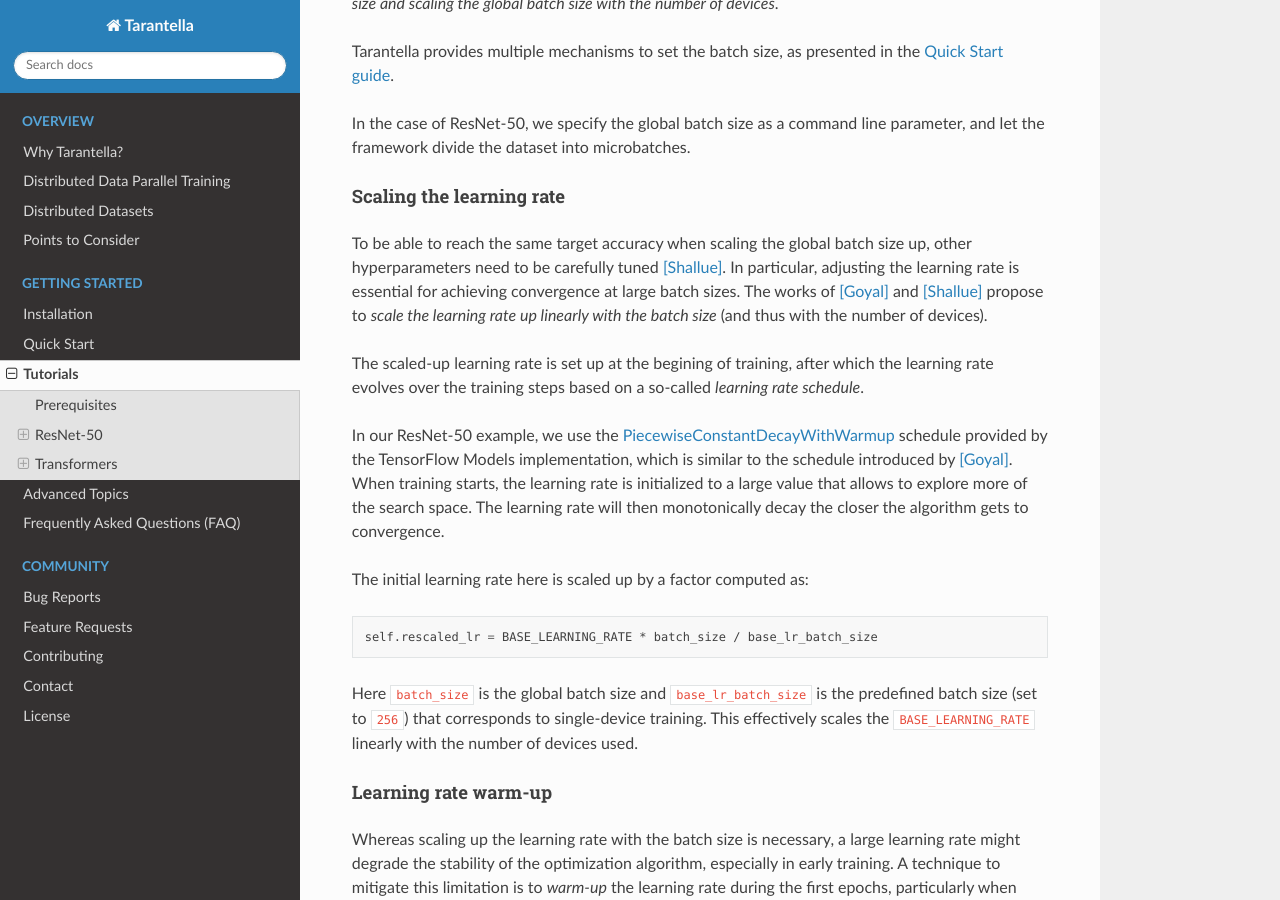
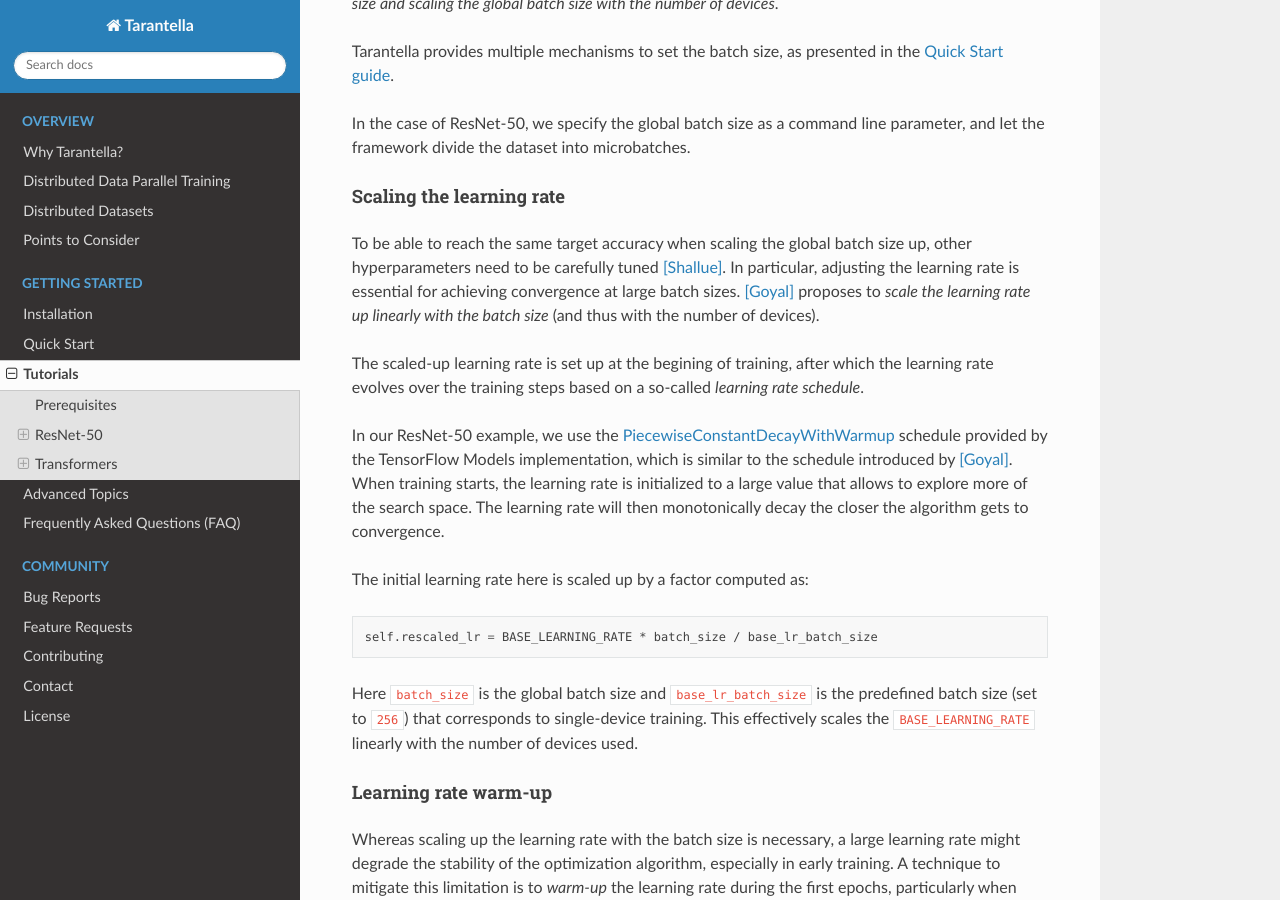
Before and after one commit to cc-hpc-itwm/tarantella, a Sphinx documentation site: the page built from docs/source/tutorials.rst, in a window 1280 px wide and 900 px high, scrolled down 3785 px. Built offline with Sphinx 7.4.7 and the Read the Docs theme 2.0.0, drawn with Linux system fonts in a browser that asks for light colours.

Commit message:
Docs: Tutorials: fix citation

```diff
--- a/docs/source/tutorials.rst
+++ b/docs/source/tutorials.rst
@@ -224,7 +224,7 @@ Scaling the learning rate
 To be able to reach the same target accuracy when scaling the global batch size up,
 other hyperparameters need to be carefully tuned [Shallue]_.
 In particular, adjusting the learning rate is essential for achieving convergence
-at large batch sizes. The works of [Goyal]_ and [Shallue]_ propose to *scale the
+at large batch sizes. [Goyal]_ proposes to *scale the
 learning rate up linearly with the batch size* (and thus with the number of devices).
 
 The scaled-up learning rate is set up at the begining of training, after which the
```
